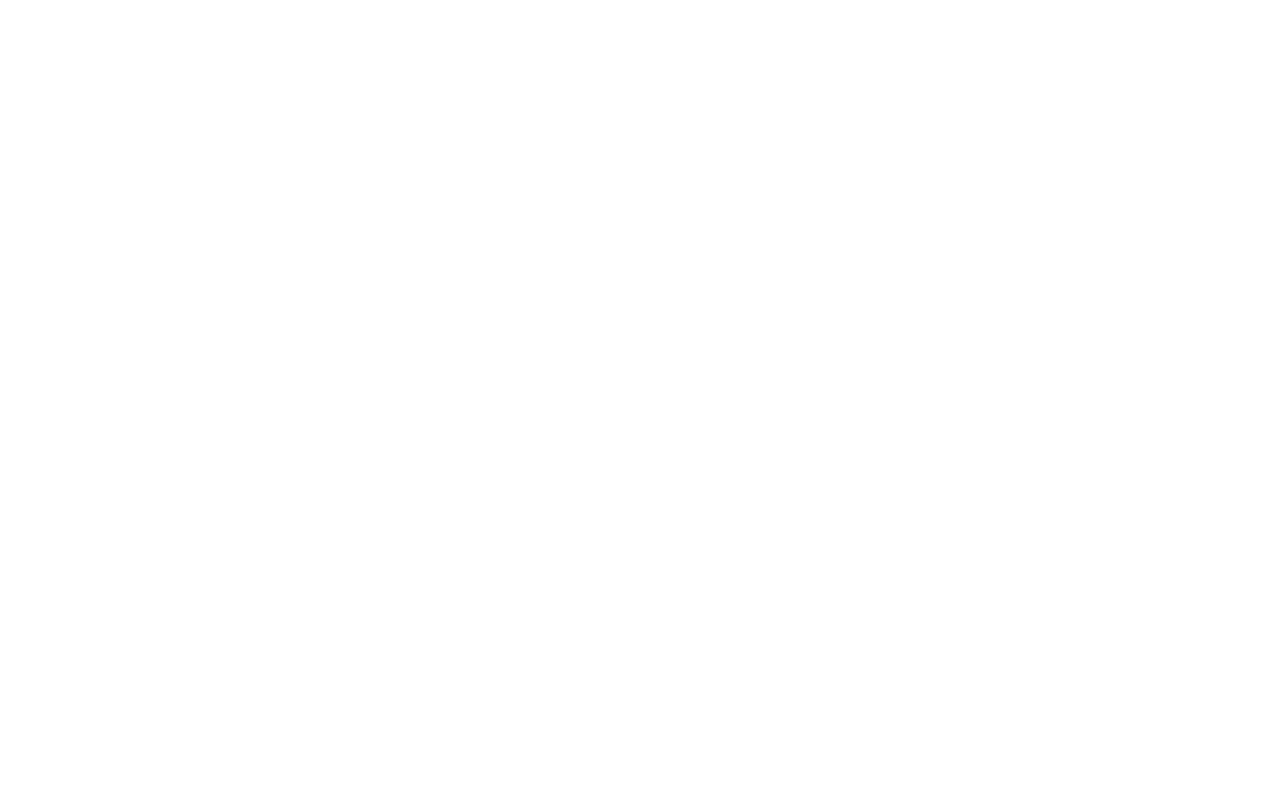
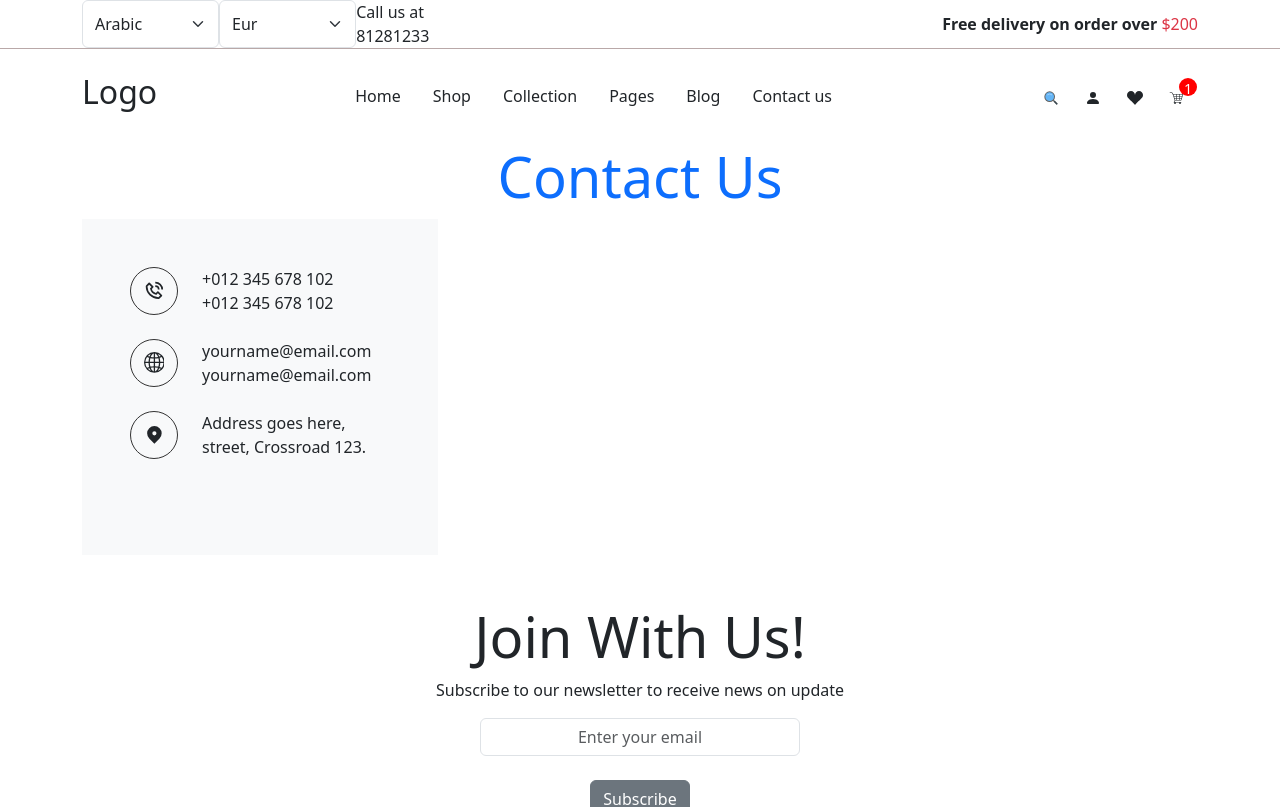
Before and after one commit to rafiurrafi/yellow-ecommerce, a React (Create React App) app: page /contact in a window 1280 px wide. Before the commit this address had no page. Shown: the top 807 px of the page. Built offline with nearby package versions, Linux system fonts and the light colour scheme.

Commit message:
contact form information section added

```diff
--- a/src/app.jsx
+++ b/src/app.jsx
@@ -2,6 +2,7 @@
 import Authentication from "./routes/authentication/authentication.component";
 import Cart from "./routes/cart/cart.component";
 import Checkout from "./routes/checkout/checkout.component";
+import Contact from "./routes/contact/contact.component";
 import Home from "./routes/home/home.component";
 import Layout from "./routes/layout/layout.component";
 import ProductSingle from "./routes/product-single/product-single.component";
@@ -14,6 +15,7 @@
         <Route index element={<Home />} />
         <Route path="shop" element={<Shop />} />
         <Route path="cart" element={<Cart />} />
+        <Route path="contact" element={<Contact />} />
         <Route path="checkout" element={<Checkout />} />
         <Route path="authentication" element={<Authentication />} />
         <Route path="products/:productId" element={<ProductSingle />} />
--- /dev/null
+++ b/src/routes/contact/contact.component.jsx
@@ -0,0 +1,49 @@
+import { BiPhoneCall } from "react-icons/bi";
+import { BsGlobe2 } from "react-icons/bs";
+import { HiLocationMarker } from "react-icons/hi";
+import "./contact.style.scss";
+const Contact = () => {
+  return (
+    <div className="contact">
+      <div className="container">
+        <h2 className="display-4 text-center text-primary">Contact Us</h2>
+        <div className="row">
+          <div className="col-md-4">
+            <div className="bg-light py-5 ps-5">
+              <div className="d-flex mb-4 contact-icon-container">
+                <div className="me-4 contact-icon d-flex align-items-center justify-content-center">
+                  <BiPhoneCall />
+                </div>
+                <div>
+                  <p className="mb-0">+012 345 678 102</p>
+                  <p className="mb-0">+012 345 678 102</p>
+                </div>
+              </div>
+              <div className="d-flex mb-4 contact-icon-container">
+                <div className="me-4 contact-icon d-flex align-items-center justify-content-center">
+                  <BsGlobe2 />
+                </div>
+                <div>
+                  <p className="mb-0">yourname@email.com</p>
+                  <p className="mb-0">yourname@email.com</p>
+                </div>
+              </div>
+              <div className="d-flex mb-5 contact-icon-container">
+                <div className="me-4 contact-icon d-flex align-items-center justify-content-center">
+                  <HiLocationMarker />
+                </div>
+                <div>
+                  <p className="mb-0">Address goes here,</p>
+                  <p className="mb-0">street, Crossroad 123.</p>
+                </div>
+              </div>
+            </div>
+          </div>
+          <div className="col-md-8"></div>
+        </div>
+      </div>
+    </div>
+  );
+};
+
+export default Contact;
--- /dev/null
+++ b/src/routes/contact/contact.style.scss
@@ -0,0 +1,17 @@
+.contact-icon {
+  height: 3rem;
+  width: 3rem;
+  border: 1px solid #333;
+  border-radius: 50%;
+  font-size: 1.3rem;
+}
+.contact-icon-container {
+  &:hover {
+    .contact-icon {
+      background-color: #333;
+      svg {
+        color: white;
+      }
+    }
+  }
+}
```
